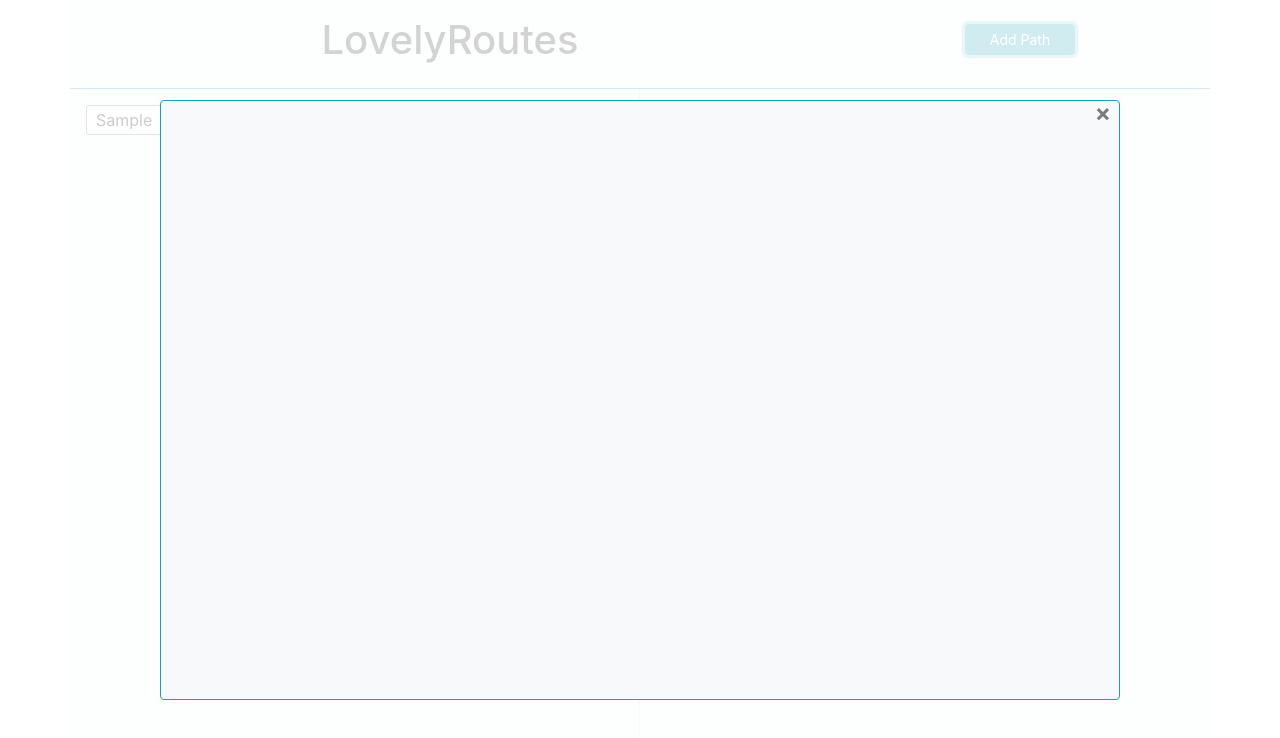
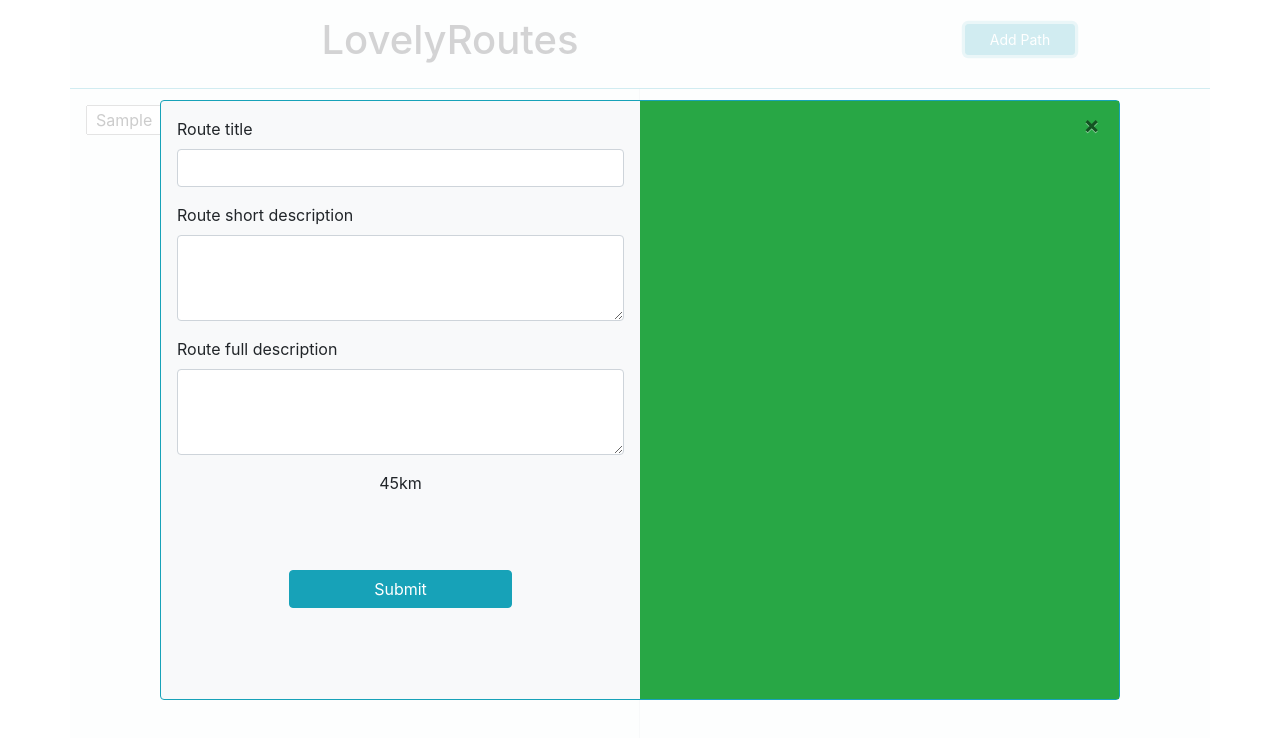
Before and after one commit to ivan-kolesen/lovely-routes, a React (Create React App) app: page / in a window 1280 px wide. Both pictures are taken after typing "Sample" into the empty fields and a click on the button "Add Path". Shown: the top 738 px of the page. Built offline with nearby package versions, Linux system fonts and the light colour scheme.

Commit message:
perf: create form in pop up window

```diff
--- a/src/Popup.jsx
+++ b/src/Popup.jsx
@@ -12,25 +12,41 @@ class Popup extends Component {
         className={this.getClassName()}
         style={{ backgroundColor: "rgba(255,255,255,0.8)", top: 0 }}
       >
-        <div className="w-75 h-75 bg-light border border-info rounded">
-          <div className="panel">
-            <button
-              className="btn btn-sm close mr-2"
-              onClick={this.props.onCloseBtn}
-            >
-              &times;
+        <div className="position-absolute row w-75 h-75 bg-light border border-info rounded">
+          <form
+            className="d-flex flex-column col-lg-6 h-100 p-3"
+            style={{ overflow: "hidden" }}
+          >
+            <div className="form-group">
+              <label htmlFor="inputTitle">Route title</label>
+              <input type="text" className="form-control" id="inputTitle" />
+            </div>
+            <div className="form-group">
+              <label htmlFor="inputShortDesc">Route short description</label>
+              <textarea
+                className="form-control"
+                id="inputShortDesc"
+                rows="3"
+                maxLength="160"
+              />
+            </div>
+            <div className="form-group">
+              <label htmlFor="inputFullDesc">Route full description</label>
+              <textarea className="form-control" id="inputShortDesc" rows="3" />
+            </div>
+            <div className="text-center">45km</div>
+            <button type="submit" className="btn btn-info w-50 m-auto">
+              Submit
             </button>
-          </div>
-          <div className="page">
-            <div className="info">
-              <div className="title" />
-              <div className="shortDesc" />
-              <div className="fullDesc" />
-              <div className="length" />
-              <div className="button" />
-            </div>
-            <div className="map" />
-          </div>
+          </form>
+          <div className="col-lg-6 h-100 bg-success" />
+          <button
+            className="btn btn-sm close position-absolute"
+            style={{ top: "2%", right: "2%" }}
+            onClick={this.props.onCloseBtn}
+          >
+            &times;
+          </button>
         </div>
       </div>
     );
```
